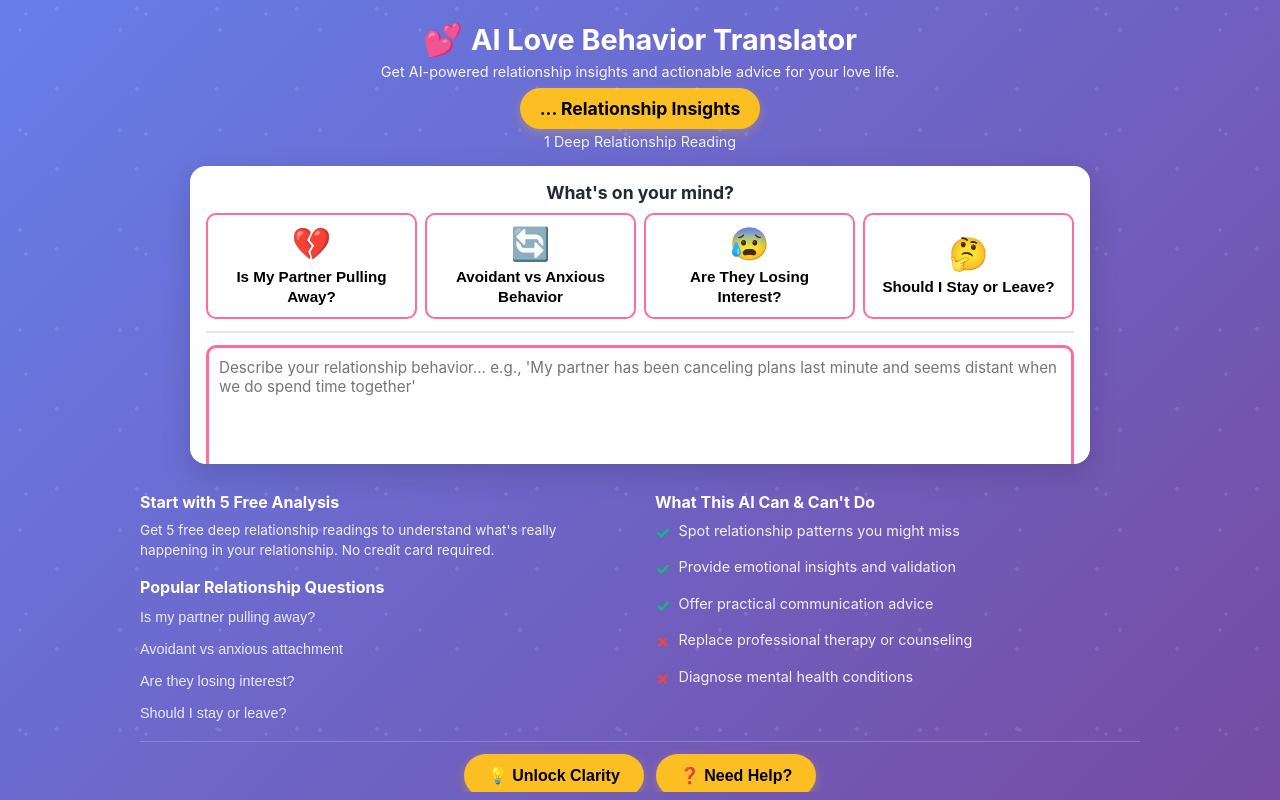
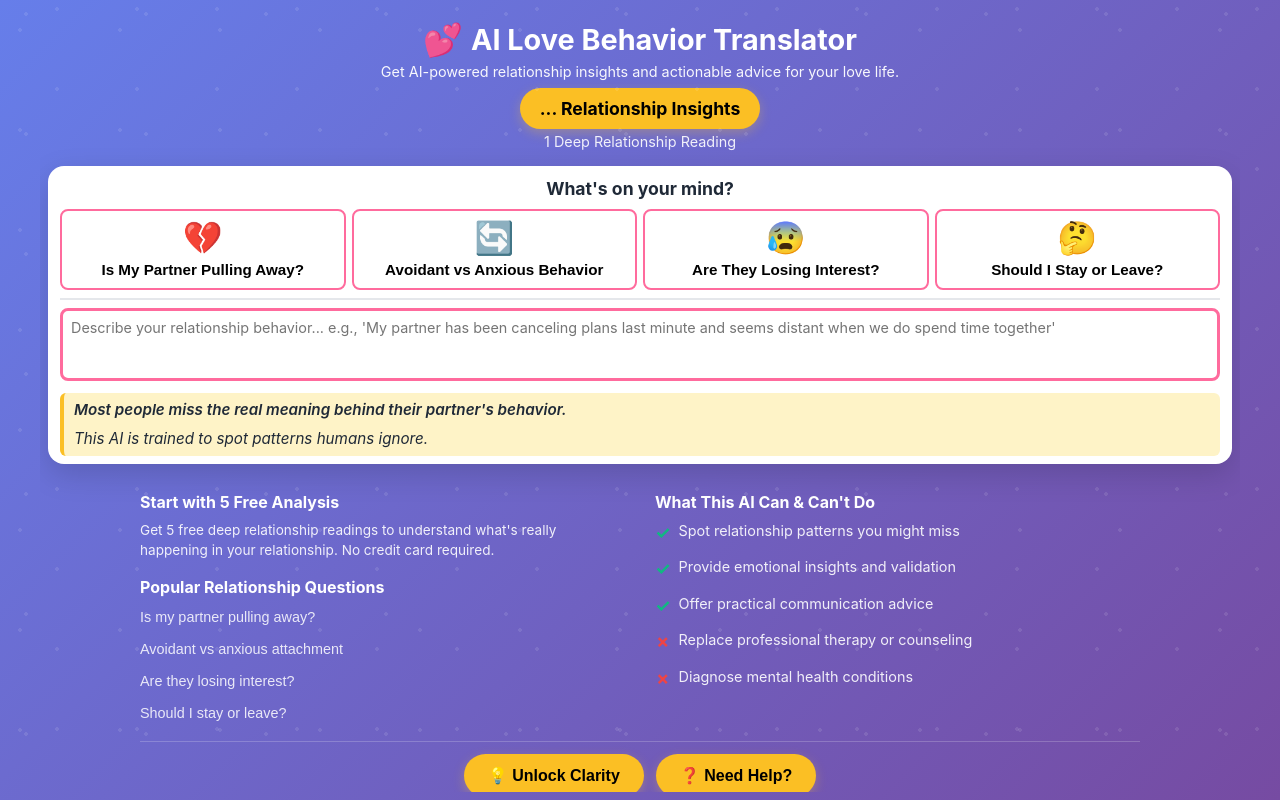
Before and after one commit to maxkantor/love-behavior-translator, a React (Vite) app in the folder frontend/: page / in a window 1280 px wide. Built offline with nearby package versions, Linux system fonts and the light colour scheme; no server answers.

Commit message:
Make main card wider (1400px), remove scrollbar, optimize spacing - reorganize trust indicators to 2 columns, reduce all padding/margins further

```diff
--- a/frontend/src/ui/App.tsx
+++ b/frontend/src/ui/App.tsx
@@ -204,7 +204,7 @@ export function App() {
 
           <textarea
             className="behavior-input"
-            rows={6}
+            rows={3}
             value={behavior}
             onChange={(e) => setBehavior(e.target.value)}
             placeholder="Describe your relationship behavior... e.g., 'My partner has been canceling plans last minute and seems distant when we do spend time together'"
--- a/frontend/src/ui/styles.css
+++ b/frontend/src/ui/styles.css
@@ -120,19 +120,22 @@ body {
 .app-main {
   background: var(--white);
   border-radius: 16px;
-  padding: 16px;
+  padding: 12px;
   margin: 8px auto;
-  max-width: 900px;
+  max-width: 1400px;
+  width: 100%;
   box-shadow: var(--shadow);
   position: relative;
   flex: 1;
-  overflow-y: auto;
+  overflow: hidden;
   min-height: 0;
+  display: flex;
+  flex-direction: column;
 }
 
 .entry-points-section {
-  margin-bottom: 12px;
-  padding-bottom: 12px;
+  margin-bottom: 8px;
+  padding-bottom: 8px;
   border-bottom: 2px solid var(--border);
 }
 
@@ -146,23 +149,23 @@ body {
 
 .entry-points-grid {
   display: grid;
-  grid-template-columns: repeat(auto-fit, minmax(180px, 1fr));
-  gap: 8px;
+  grid-template-columns: repeat(4, 1fr);
+  gap: 6px;
 }
 
 .entry-point-btn {
   background: white;
   border: 2px solid var(--pink);
-  border-radius: 10px;
-  padding: 10px;
+  border-radius: 8px;
+  padding: 8px 6px;
   cursor: pointer;
   transition: all 0.3s;
   display: flex;
   flex-direction: column;
   align-items: center;
-  gap: 4px;
+  gap: 3px;
   text-align: center;
-  min-height: 70px;
+  min-height: 60px;
   justify-content: center;
 }
 
@@ -185,15 +188,17 @@ body {
 
 .behavior-input {
   width: 100%;
-  min-height: 80px;
-  padding: 10px;
+  min-height: 60px;
+  max-height: 100px;
+  padding: 8px;
   border: 3px solid var(--pink);
-  border-radius: 10px;
-  font-size: 0.95rem;
+  border-radius: 8px;
+  font-size: 0.9rem;
   font-family: inherit;
-  resize: vertical;
-  margin-bottom: 10px;
+  resize: none;
+  margin-bottom: 8px;
   transition: border-color 0.3s;
+  overflow-y: auto;
 }
 
 .behavior-input:focus {
@@ -204,9 +209,9 @@ body {
 
 .emotional-trigger {
   background: #fef3c7;
-  padding: 10px 12px;
-  border-radius: 8px;
-  margin-bottom: 10px;
+  padding: 6px 10px;
+  border-radius: 6px;
+  margin-bottom: 8px;
   border-left: 4px solid var(--yellow);
 }
 
@@ -224,18 +229,18 @@ body {
 }
 
 .trust-indicators {
-  display: flex;
-  flex-direction: column;
-  gap: 10px;
-  margin-bottom: 12px;
-  padding-bottom: 10px;
+  display: grid;
+  grid-template-columns: 1fr 1fr;
+  gap: 12px;
+  margin-bottom: 8px;
+  padding-bottom: 8px;
   border-bottom: 1px solid var(--border);
 }
 
 .social-proof-stats {
   display: flex;
   justify-content: center;
-  gap: 20px;
+  gap: 16px;
   flex-wrap: wrap;
 }
 
@@ -261,11 +266,13 @@ body {
 .testimonials {
   display: flex;
   flex-direction: column;
-  gap: 8px;
-  padding: 10px 12px;
+  gap: 6px;
+  padding: 8px 10px;
   background: #f9fafb;
   border-radius: 8px;
   border-left: 4px solid var(--pink);
+  max-height: 120px;
+  overflow-y: auto;
 }
 
 .testimonial-item {
@@ -301,7 +308,7 @@ body {
 
 /* Quick actions */
 .quick-actions {
-  margin-bottom: 12px;
+  margin-bottom: 8px;
 }
 
 .quick-actions-label {
@@ -342,14 +349,14 @@ body {
 
 /* Form */
 .analysis-form {
-  margin-top: 12px;
+  margin-top: 8px;
 }
 
 .form-row {
   display: grid;
-  grid-template-columns: repeat(auto-fit, minmax(200px, 1fr));
-  gap: 10px;
-  margin-bottom: 10px;
+  grid-template-columns: repeat(4, 1fr);
+  gap: 8px;
+  margin-bottom: 8px;
 }
 
 .form-group {
@@ -390,14 +397,14 @@ body {
 
 .reassurance-text {
   text-align: center;
-  font-size: 1rem;
+  font-size: 0.95rem;
   font-weight: 600;
   color: var(--pink);
-  margin-bottom: 10px;
+  margin-bottom: 8px;
   font-style: italic;
-  padding: 8px 10px;
+  padding: 6px 8px;
   background: rgba(255, 107, 157, 0.1);
-  border-radius: 8px;
+  border-radius: 6px;
 }
 
 /* Analyze button */
@@ -406,18 +413,18 @@ body {
   background: var(--teal);
   color: white;
   border: none;
-  padding: 12px 20px;
-  border-radius: 10px;
-  font-size: 1rem;
+  padding: 10px 16px;
+  border-radius: 8px;
+  font-size: 0.95rem;
   font-weight: 700;
   cursor: pointer;
   transition: all 0.3s;
   display: flex;
   align-items: center;
   justify-content: center;
-  gap: 8px;
+  gap: 6px;
   box-shadow: 0 4px 12px rgba(16, 185, 129, 0.3);
-  margin-top: 10px;
+  margin-top: 8px;
 }
 
 .analyze-button:hover:not(:disabled) {
@@ -451,21 +458,23 @@ body {
 
 /* How it works */
 .how-it-works {
-  margin-top: 12px;
-  padding-top: 12px;
+  margin-top: 8px;
+  padding-top: 8px;
   border-top: 1px solid var(--border);
+  font-size: 0.85rem;
 }
 
 .how-it-works h3 {
-  font-size: 1.1rem;
-  margin-bottom: 10px;
+  font-size: 1rem;
+  margin-bottom: 6px;
   color: var(--text);
 }
 
 .how-it-works p {
   color: var(--muted);
-  line-height: 1.5;
-  font-size: 0.9rem;
+  line-height: 1.4;
+  font-size: 0.85rem;
+  margin: 0;
 }
 
 /* Results */
@@ -729,6 +738,24 @@ body {
 }
 
 /* Responsive */
+@media (max-width: 1200px) {
+  .app-main {
+    max-width: 100%;
+  }
+
+  .form-row {
+    grid-template-columns: repeat(2, 1fr);
+  }
+
+  .entry-points-grid {
+    grid-template-columns: repeat(2, 1fr);
+  }
+
+  .trust-indicators {
+    grid-template-columns: 1fr;
+  }
+}
+
 @media (max-width: 768px) {
   .app-header h1 {
     font-size: 2rem;
@@ -736,8 +763,8 @@ body {
 
   .app-main,
   .result-card {
-    padding: 20px;
-    margin: 10px;
+    padding: 12px;
+    margin: 8px;
   }
 
   .form-row {
@@ -779,6 +806,10 @@ body {
   .social-proof-stats {
     flex-direction: column;
     gap: 16px;
+  }
+
+  .trust-indicators {
+    grid-template-columns: 1fr;
   }
 }
 
```
